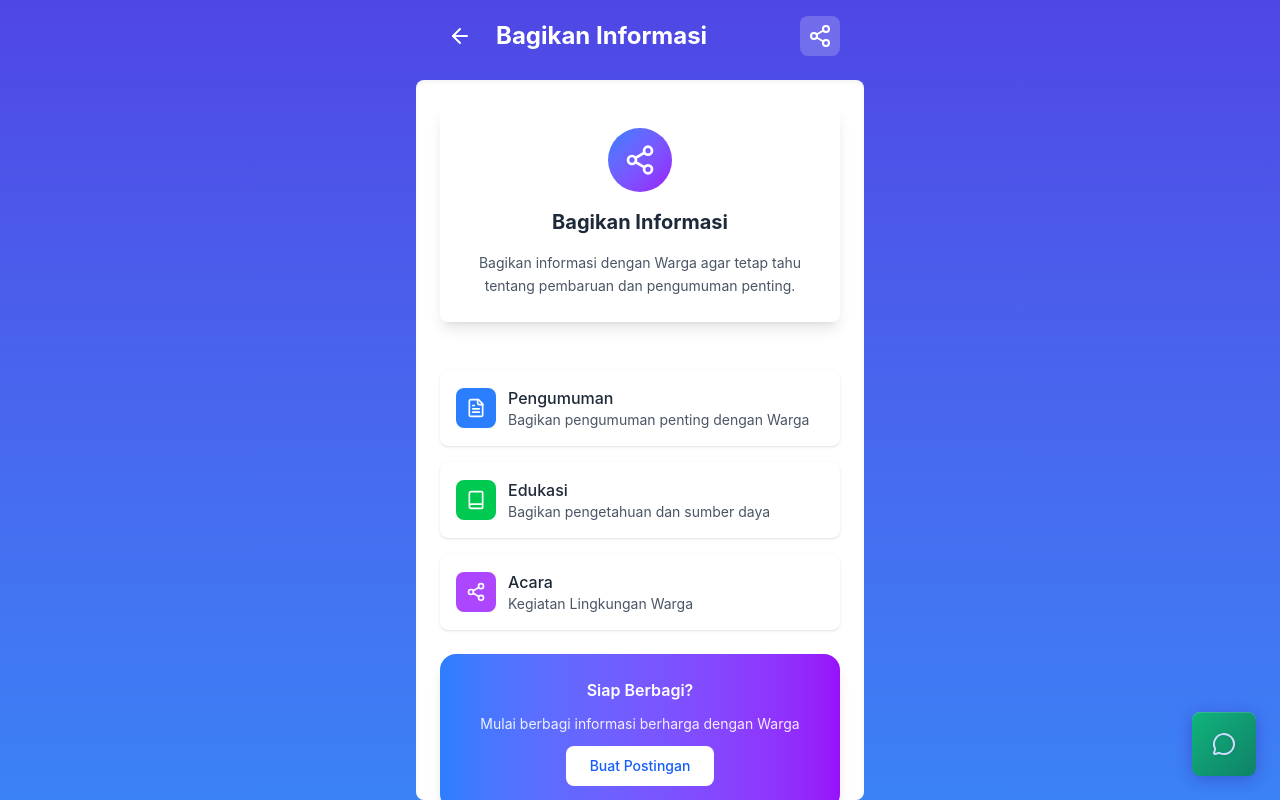
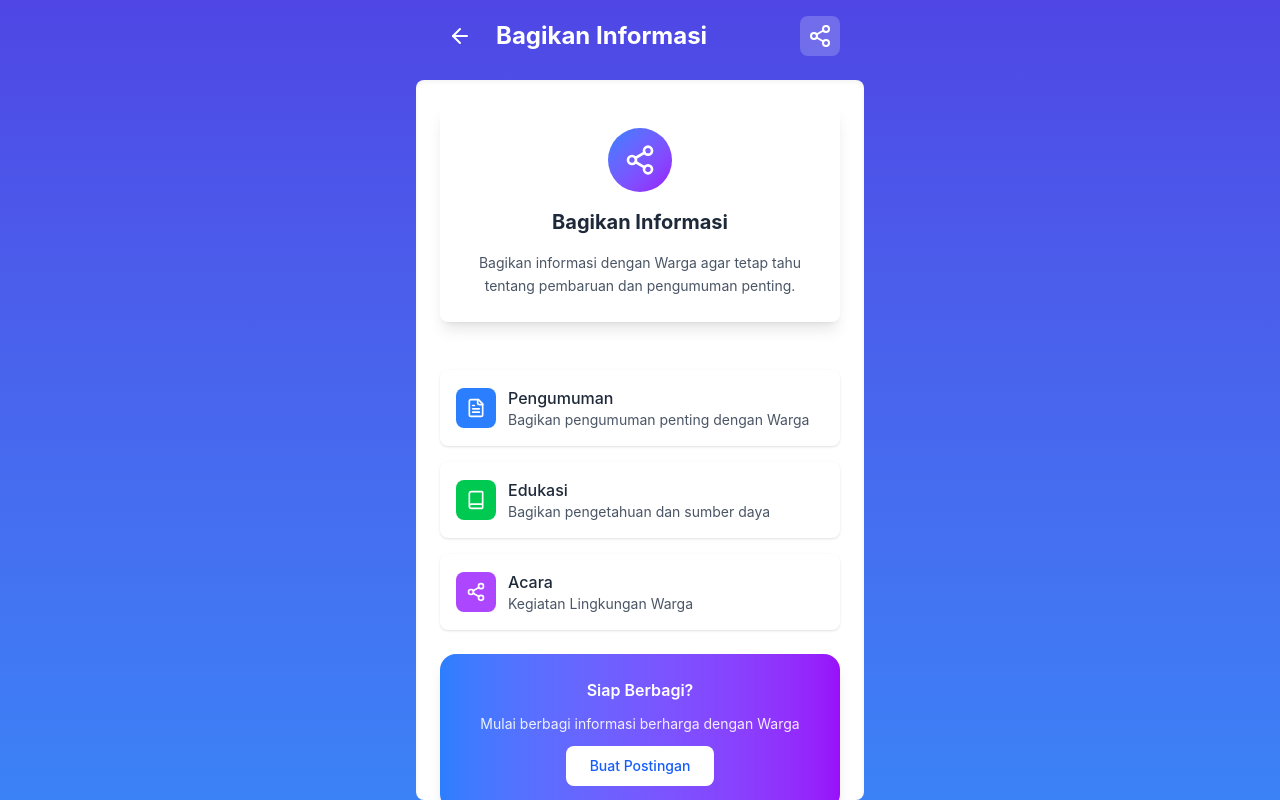
Before and after one commit to mochammadshenna/rt-2-app, a Next.js app: page /bagikan-informasi in a window 1280 px wide. Built offline with nearby package versions, Linux system fonts and the light colour scheme; a web font is replaced by a local one.

Commit message:
change: :hammer: revert layout

```diff
--- a/package.json
+++ b/package.json
@@ -74,7 +74,6 @@
     "react-icons": "^5.5.0",
     "react-intersection-observer": "^9.16.0",
     "react-resizable-panels": "^3.0.3",
-    "react-syntax-highlighter": "^15.6.1",
     "recharts": "^3.0.2",
     "simplex-noise": "^4.0.3",
     "sonner": "^2.0.6",
--- a/src/app/layout.tsx
+++ b/src/app/layout.tsx
@@ -1,8 +1,3 @@
-"use client";
-
-import { FloatingMessageButton } from "@/components/floating-message-button";
-import { SessionProvider } from "next-auth/react";
-import { usePathname } from "next/navigation";
 import "./globals.css";
 
 export default function RootLayout({
@@ -10,19 +5,14 @@
 }: Readonly<{
     children: React.ReactNode;
 }>) {
-    const pathname = usePathname();
-    const isLoginPage = pathname === '/login';
-
     return (
         <html lang="en">
             <head>
                 <link rel="icon" href="/favicon.svg" type="image/svg+xml" />
+                <meta name="viewport" content="width=device-width, initial-scale=1.0" />
             </head>
             <body className="antialiased">
-                <SessionProvider>
-                    {children}
-                </SessionProvider>
-                {!isLoginPage && <FloatingMessageButton />}
+                {children}
             </body>
         </html>
     );
--- a/src/app/page.tsx
+++ b/src/app/page.tsx
@@ -2,6 +2,7 @@
 
 import ActionCardsGrid from "@/components/action-cards-grid"
 import DashboardHeader from "@/components/dashboard-header"
+import { FloatingMessageButton } from "@/components/floating-message-button"
 import { MobileContainer } from "@/components/shared/mobile-container"
 import VotingSection from "@/components/voting-section"
 import { useRouter, useSearchParams } from "next/navigation"
@@ -10,8 +11,13 @@
 function HomeContent() {
     const [selectedCard, setSelectedCard] = useState<string | null>(null)
     const [userRole, setUserRole] = useState<'admin' | 'warga' | null>(null)
+    const [isMounted, setIsMounted] = useState(false);
     const searchParams = useSearchParams()
     const router = useRouter()
+
+    useEffect(() => {
+        setIsMounted(true);
+    }, []);
 
     useEffect(() => {
         // Check URL params first
@@ -35,6 +41,10 @@
     const handleCardClick = (cardId: string) => {
         setSelectedCard(cardId)
         console.log(`Card clicked: ${cardId}`)
+    }
+
+    if (!isMounted) {
+        return null;
     }
 
     // Show loading while determining user role
@@ -98,6 +108,7 @@
                     </div>
                 </div>
             </MobileContainer>
+            <FloatingMessageButton />
         </div>
     )
 }
```
Also changed, not shown: 1 other file (tests, documents, lock files or other folders).
